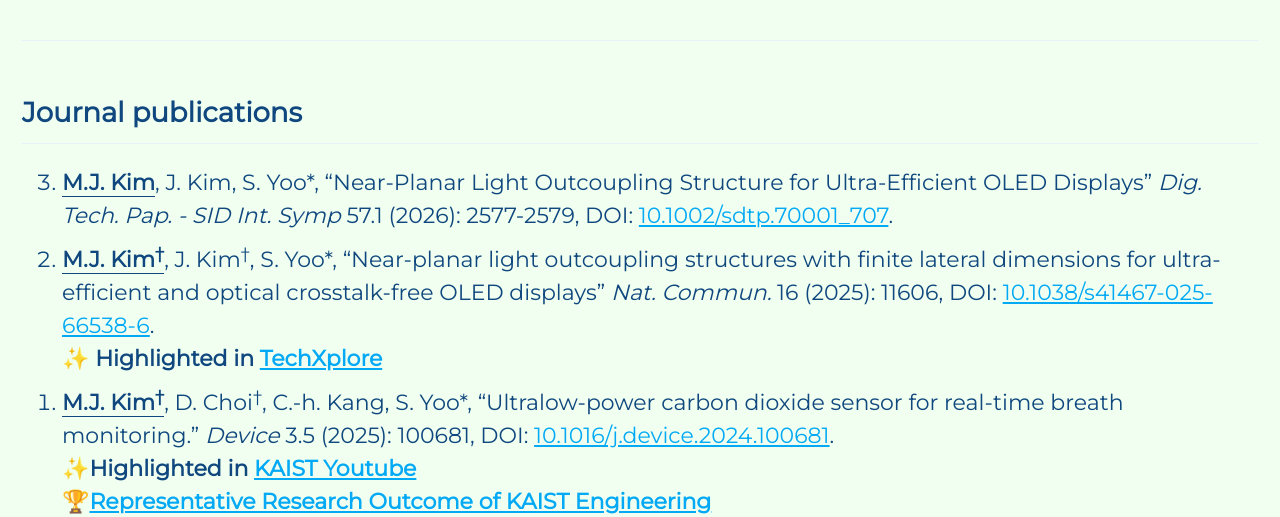
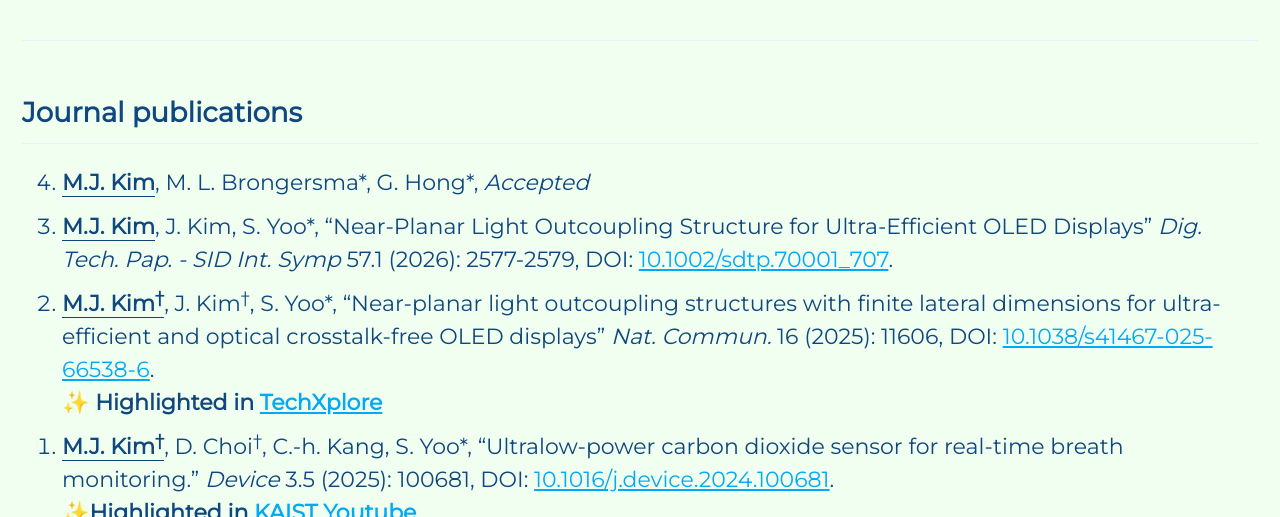
Before and after one commit to mj3259/mj3259.github.io, a Jekyll site: the page built from _pages/projects.md, in a window 1280 px wide and 900 px high, cut to the strip 383-900 px from the top of the window. Built offline with Jekyll 4.4.1, drawn with Linux system fonts in a browser that asks for light colours; cached includes are drawn as plain includes.

Commit message:
Update projects.md

```diff
--- a/_pages/projects.md
+++ b/_pages/projects.md
@@ -38,6 +38,7 @@ feature_row1:
 {% include feature_row id="intro" type="center" %}
 
 ## Journal publications
+1.  **<u>M.J. Kim</u>**, M. L. Brongersma\*, G. Hong\*, _Accepted_
 1. **<u>M.J. Kim</u>**, J. Kim, S. Yoo*, "Near-Planar Light Outcoupling Structure for Ultra-Efficient OLED Displays" _Dig. Tech. Pap. - SID Int. Symp_ 57.1 (2026): 2577-2579, DOI: [10.1002/sdtp.70001_707](https://doi.org/10.1002/sdtp.70001_707).
 1. **<u>M.J. Kim<sup>†</sup></u>**, J. Kim<sup>†</sup>, S. Yoo*, "Near-planar light outcoupling structures with finite lateral dimensions for ultra-efficient and optical crosstalk-free OLED displays" _Nat. Commun._ 16 (2025): 11606, DOI: [10.1038/s41467-025-66538-6](https://doi.org/10.1038/s41467-025-66538-6).
 ✨ __Highlighted in [TechXplore](https://techxplore.com/news/2026-01-oled-screen-brightness-flat-display.html)__
```
